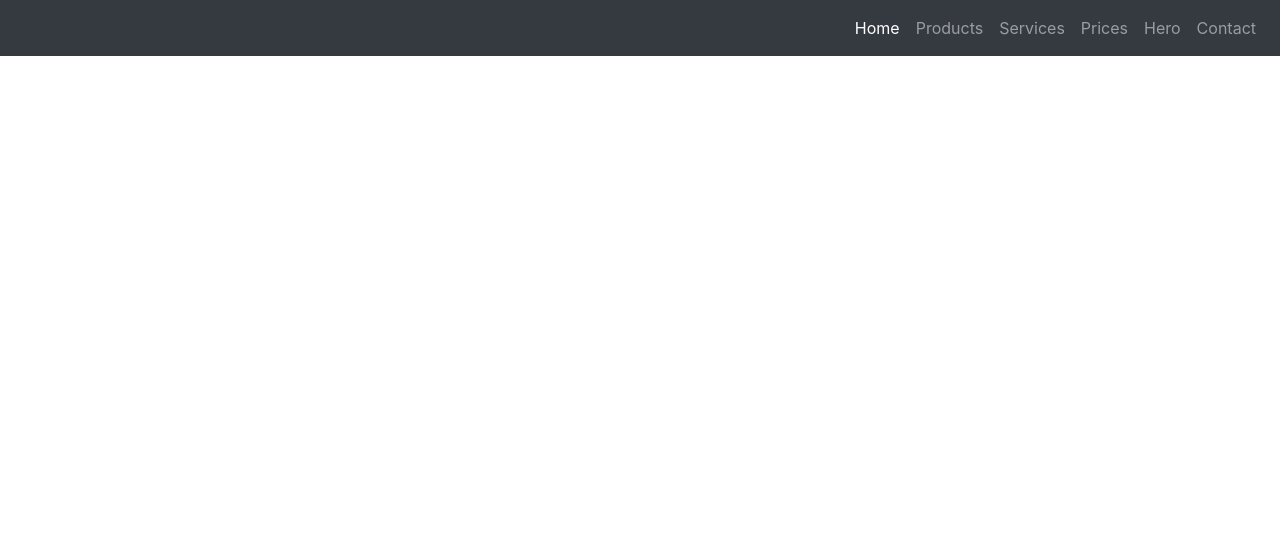
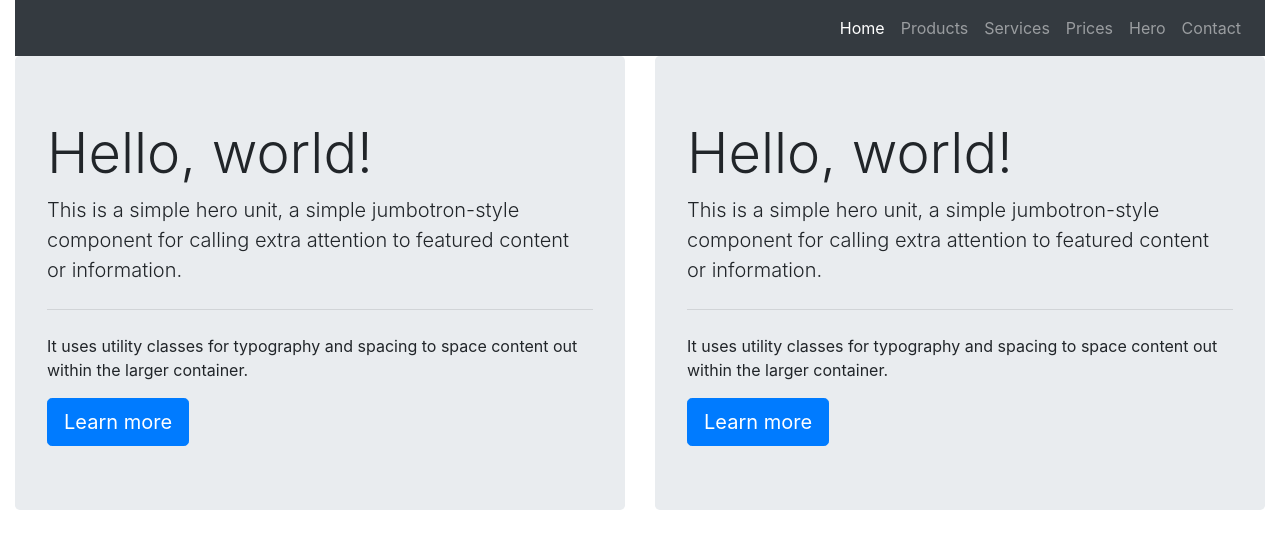
Before and after one commit to LeoLopez02/bootstrapweb, a plain HTML site: page index.html in a window 1280 px wide. Drawn offline with nearby package versions, Linux system fonts and the light colour scheme.

Commit message:
Added a title to index and class to css

```diff
--- a/index.html
+++ b/index.html
@@ -6,8 +6,8 @@
     <!-- Bootstrap -->
     <link
       rel="stylesheet"
-      href="https://cdn.jsdelivr.net/npm/bootstrap@4.5.3/dist/css/bootstrap.min.css"
-      integrity="sha384-TX8t27EcRE3e/ihU7zmQxVncDAy5uIKz4rEkgIXeMed4M0jlfIDPvg6uqKI2xXr2"
+      href="https://cdn.jsdelivr.net/npm/bootstrap@4.6.0/dist/css/bootstrap.min.css"
+      integrity="sha384-B0vP5xmATw1+K9KRQjQERJvTumQW0nPEzvF6L/Z6nronJ3oUOFUFpCjEUQouq2+l"
       crossorigin="anonymous"
     />
     <!-- CSS Style -->
@@ -15,6 +15,7 @@
     <title>LeoTutory</title>
   </head>
   <body>
+    <section class="container-fluid" class="title">
       <nav class="navbar navbar-expand-lg navbar-dark bg-dark">
         <a class="navbar-brand" href="#"
           ><img src="img/LeoTutory3.png" alt="" />
@@ -57,6 +58,45 @@
         </div>
       </nav>
 
+      <!-- Title -->
+      <div class="row">
+        <div class="col-lg-6">
+          <div class="jumbotron">
+            <h1 class="display-4">Hello, world!</h1>
+            <p class="lead">
+              This is a simple hero unit, a simple jumbotron-style component for
+              calling extra attention to featured content or information.
+            </p>
+            <hr class="my-4" />
+            <p>
+              It uses utility classes for typography and spacing to space
+              content out within the larger container.
+            </p>
+            <a class="btn btn-primary btn-lg" href="#" role="button"
+              >Learn more</a
+            >
+          </div>
+        </div>
+        <div class="col-lg-6">
+          <div class="jumbotron">
+            <h1 class="display-4">Hello, world!</h1>
+            <p class="lead">
+              This is a simple hero unit, a simple jumbotron-style component for
+              calling extra attention to featured content or information.
+            </p>
+            <hr class="my-4" />
+            <p>
+              It uses utility classes for typography and spacing to space
+              content out within the larger container.
+            </p>
+            <a class="btn btn-primary btn-lg" href="#" role="button"
+              >Learn more</a
+            >
+          </div>
+        </div>
+      </div>
+    </section>
+
     <!-- Bundle JS -->
     <script
       src="https://code.jquery.com/jquery-3.5.1.slim.min.js"
@@ -64,8 +104,8 @@
       crossorigin="anonymous"
     ></script>
     <script
-      src="https://cdn.jsdelivr.net/npm/bootstrap@4.5.3/dist/js/bootstrap.bundle.min.js"
-      integrity="sha384-ho+j7jyWK8fNQe+A12Hb8AhRq26LrZ/JpcUGGOn+Y7RsweNrtN/tE3MoK7ZeZDyx"
+      src="https://cdn.jsdelivr.net/npm/bootstrap@4.6.0/dist/js/bootstrap.bundle.min.js"
+      integrity="sha384-Piv4xVNRyMGpqkS2by6br4gNJ7DXjqk09RmUpJ8jgGtD7zP9yug3goQfGII0yAns"
       crossorigin="anonymous"
     ></script>
   </body>
--- a/style.css
+++ b/style.css
@@ -0,0 +1,7 @@
+* {
+  box-sizing: border-box;
+  margin: 0;
+  padding: 0;
+}
+.title {
+}
```
Lines whose indentation alone changed are shown as unchanged.
